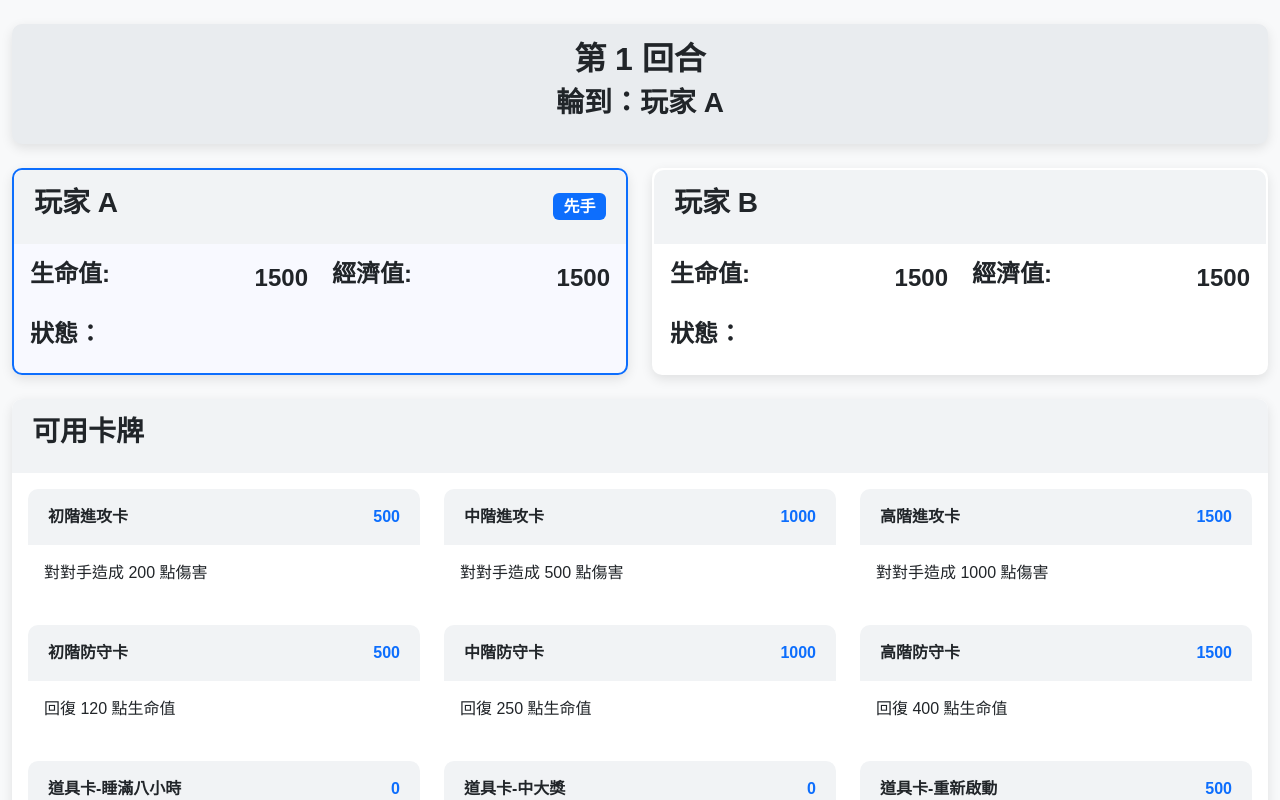
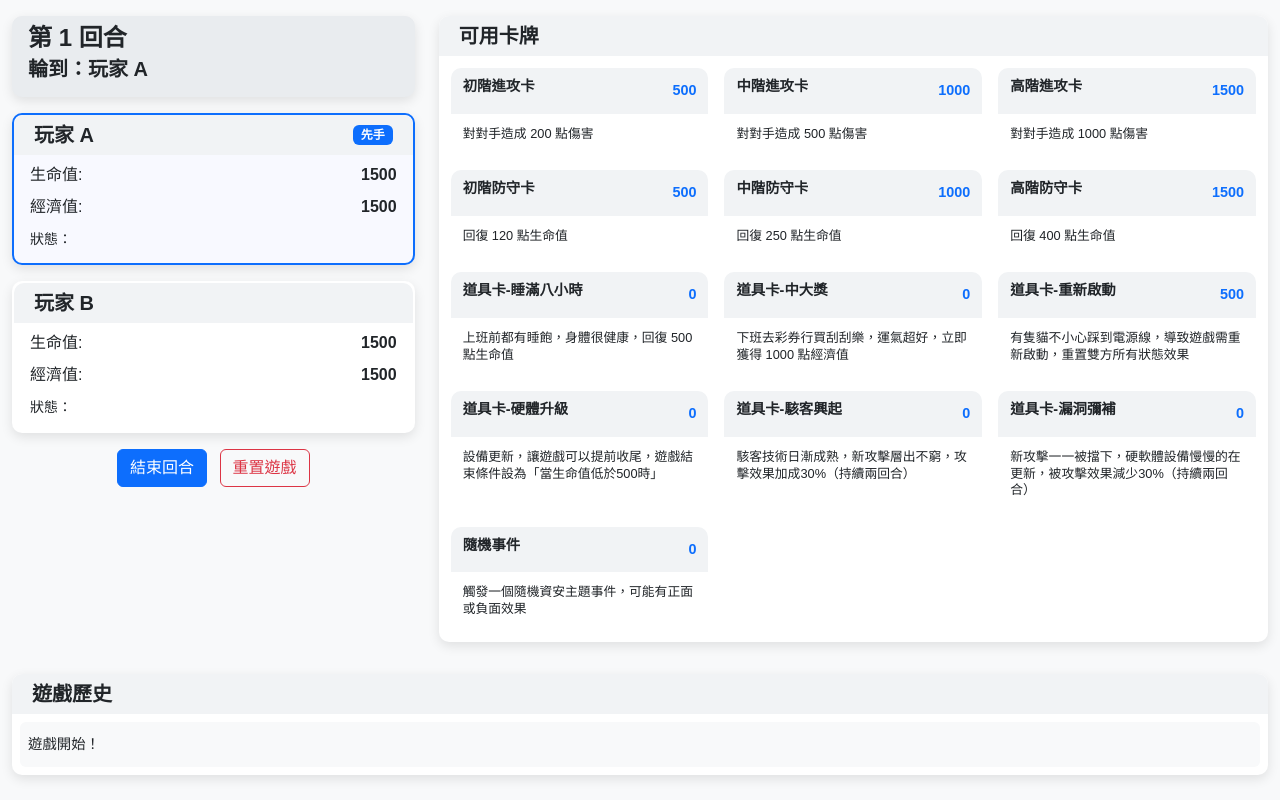
Before and after one commit to hsiaoeric0526/0416, a plain HTML site: page index.html in a window 1280 px wide. Both pictures are taken after a click on the button "開始遊戲". Shown: the top 800 px of the page. Drawn offline with nearby package versions, Linux system fonts and the light colour scheme.

Commit message:
半成品

```diff
--- a/index.html
+++ b/index.html
@@ -10,7 +10,7 @@
 </head>
 
 <body>
-    <div class="container-fluid py-4">
+    <div class="container-fluid py-3">
         <!-- 遊戲初始化區域 -->
         <div id="game-init" class="row mb-4">
             <div class="col-12 text-center">
@@ -46,74 +46,84 @@
 
         <!-- 遊戲主區域 (初始隱藏) -->
         <div id="game-board" class="d-none">
+            <div class="main-content-wrapper">
+                <div class="row mb-3">
+                    <!-- 左側面板：玩家狀態 + 回合信息 -->
+                    <div class="col-md-4">
                         <!-- 回合指示器 -->
-            <div class="row mb-4">
-                <div class="col-12 text-center">
+                        <div class="mb-3">
                             <div class="turn-indicator card shadow">
-                        <div class="card-body">
-                            <h2 class="mb-0">第 <span id="turn-counter">1</span> 回合</h2>
-                            <h3 class="current-player mt-2">輪到：<span id="current-player-name">玩家 A</span></h3>
+                                <div class="card-body py-2">
+                                    <h4 class="mb-0">第 <span id="turn-counter">1</span> 回合</h4>
+                                    <h5 class="current-player mt-1">輪到：<span id="current-player-name">玩家 A</span></h5>
+                                </div>
+                            </div>
+                        </div>
+
+                        <!-- 玩家狀態 -->
+                        <div class="player-panels">
+                            <div id="player-a-panel" class="player-panel card shadow active-player mb-3">
+                                <div class="card-header py-2 d-flex justify-content-between align-items-center">
+                                    <h5 id="player-a-display-name" class="mb-0">玩家 A</h5>
+                                    <span class="badge bg-primary">先手</span>
+                                </div>
+                                <div class="card-body py-2">
+                                    <div class="d-flex justify-content-between align-items-center mb-2">
+                                        <span>生命值:</span>
+                                        <span id="player-a-health" class="fw-bold">1500</span>
+                                    </div>
+                                    <div class="d-flex justify-content-between align-items-center mb-2">
+                                        <span>經濟值:</span>
+                                        <span id="player-a-economy" class="fw-bold">1500</span>
+                                    </div>
+                                    <div class="status-area mt-2">
+                                        <small>狀態：</small>
+                                        <div id="player-a-status" class="mt-1 d-flex flex-wrap gap-1">
+                                            <!-- 狀態會在這裡動態添加 -->
                                         </div>
                                     </div>
                                 </div>
                             </div>
 
-            <!-- 玩家狀態 -->
-            <div class="row mb-4">
-                <div class="col-lg-6 mb-3 mb-lg-0">
-                    <div id="player-a-panel" class="player-panel card shadow active-player">
-                        <div class="card-header d-flex justify-content-between align-items-center">
-                            <h3 id="player-a-display-name">玩家 A</h3>
-                            <span class="badge bg-primary fs-6">先手</span>
+                            <div id="player-b-panel" class="player-panel card shadow">
+                                <div class="card-header py-2">
+                                    <h5 id="player-b-display-name" class="mb-0">玩家 B</h5>
                                 </div>
-                        <div class="card-body">
-                            <div class="row">
-                                <div class="col-6">
+                                <div class="card-body py-2">
                                     <div class="d-flex justify-content-between align-items-center mb-2">
-                                        <h4>生命值:</h4>
-                                        <span id="player-a-health" class="fs-4 fw-bold">1500</span>
+                                        <span>生命值:</span>
+                                        <span id="player-b-health" class="fw-bold">1500</span>
                                     </div>
+                                    <div class="d-flex justify-content-between align-items-center mb-2">
+                                        <span>經濟值:</span>
+                                        <span id="player-b-economy" class="fw-bold">1500</span>
                                     </div>
-                                <div class="col-6">
-                                    <div class="d-flex justify-content-between align-items-center mb-2">
-                                        <h4>經濟值:</h4>
-                                        <span id="player-a-economy" class="fs-4 fw-bold">1500</span>
-                                    </div>
-                                </div>
-                            </div>
-                            <div class="status-area mt-3">
-                                <h4>狀態：</h4>
-                                <div id="player-a-status" class="mt-2 d-flex flex-wrap gap-2">
+                                    <div class="status-area mt-2">
+                                        <small>狀態：</small>
+                                        <div id="player-b-status" class="mt-1 d-flex flex-wrap gap-1">
                                             <!-- 狀態會在這裡動態添加 -->
                                         </div>
                                     </div>
                                 </div>
                             </div>
-                </div>
-                <div class="col-lg-6">
-                    <div id="player-b-panel" class="player-panel card shadow">
-                        <div class="card-header">
-                            <h3 id="player-b-display-name">玩家 B</h3>
-                        </div>
-                        <div class="card-body">
-                            <div class="row">
-                                <div class="col-6">
-                                    <div class="d-flex justify-content-between align-items-center mb-2">
-                                        <h4>生命值:</h4>
-                                        <span id="player-b-health" class="fs-4 fw-bold">1500</span>
-                                    </div>
-                                </div>
-                                <div class="col-6">
-                                    <div class="d-flex justify-content-between align-items-center mb-2">
-                                        <h4>經濟值:</h4>
-                                        <span id="player-b-economy" class="fs-4 fw-bold">1500</span>
+
+                            <!-- 遊戲控制按鈕 -->
+                            <div class="text-center mt-3">
+                                <button id="end-turn" class="btn btn-primary me-2">結束回合</button>
+                                <button id="reset-game" class="btn btn-outline-danger">重置遊戲</button>
                             </div>
                         </div>
                     </div>
-                            <div class="status-area mt-3">
-                                <h4>狀態：</h4>
-                                <div id="player-b-status" class="mt-2 d-flex flex-wrap gap-2">
-                                    <!-- 狀態會在這裡動態添加 -->
+
+                    <!-- 右側面板：卡牌選擇區域 -->
+                    <div class="col-md-8">
+                        <div class="card shadow h-100">
+                            <div class="card-header py-2">
+                                <h5 class="mb-0">可用卡牌</h5>
+                            </div>
+                            <div class="card-body cards-container">
+                                <div id="card-container" class="row row-cols-1 row-cols-md-2 row-cols-lg-3 g-3">
+                                    <!-- 卡牌將在這裡動態生成 -->
                                 </div>
                             </div>
                         </div>
@@ -121,40 +131,15 @@
                 </div>
             </div>
 
-            <!-- 卡牌選擇區域 -->
-            <div class="row mb-4">
+            <!-- 遊戲歷史記錄 (可滾動) -->
+            <div class="row mt-3">
                 <div class="col-12">
                     <div class="card shadow">
-                        <div class="card-header">
-                            <h3>可用卡牌</h3>
+                        <div class="card-header py-2">
+                            <h5 class="mb-0">遊戲歷史</h5>
                         </div>
-                        <div class="card-body">
-                            <div id="card-container" class="row row-cols-1 row-cols-md-2 row-cols-lg-3 g-4">
-                                <!-- 卡牌將在這裡動態生成 -->
-                            </div>
-                        </div>
-                    </div>
-                </div>
-            </div>
-
-            <!-- 遊戲控制按鈕 -->
-            <div class="row mb-4">
-                <div class="col-12 text-center">
-                    <button id="end-turn" class="btn btn-primary btn-lg me-2">結束回合</button>
-                    <button id="reset-game" class="btn btn-outline-danger btn-lg">重置遊戲</button>
-                </div>
-            </div>
-
-            <!-- 遊戲歷史記錄 -->
-            <div class="row">
-                <div class="col-12">
-                    <div class="card shadow">
-                        <div class="card-header">
-                            <h3>遊戲歷史</h3>
-                        </div>
-                        <div class="card-body">
-                            <div id="game-history" class="p-3 bg-light rounded"
-                                style="max-height: 200px; overflow-y: auto;">
+                        <div class="card-body p-2">
+                            <div id="game-history" class="p-2 bg-light rounded history-container">
                                 <!-- 歷史記錄將在這裡動態添加 -->
                                 <div class="history-entry">遊戲開始！</div>
                             </div>
--- a/scripts/cardEffects.js
+++ b/scripts/cardEffects.js
@@ -505,11 +505,11 @@ const CardEffects = (() => {
             cardElement.innerHTML = `
                 <div class="card game-card h-100 ${!isAffordable ? 'card-disabled' : ''}" data-card-id="${card.id}">
                     <div class="card-header d-flex justify-content-between align-items-center">
-                        <span>${card.name}</span>
+                        <span class="card-title">${card.name}</span>
                         <span class="card-cost">${card.cost}</span>
                     </div>
                     <div class="card-body">
-                        <p class="card-text">${card.description}</p>
+                        <p class="card-text small mb-0">${card.description}</p>
                     </div>
                 </div>
             `;
--- a/styles.css
+++ b/styles.css
@@ -2,6 +2,8 @@
 body {
   background-color: #f8f9fa;
   font-family: "Microsoft JhengHei", "PingFang TC", sans-serif;
+  height: 100vh;
+  overflow-x: hidden;
 }
 
 h1,
@@ -31,11 +33,24 @@ h5 {
   padding: 1rem 1.25rem;
 }
 
+/* 主內容區域 */
+.main-content-wrapper {
+  min-height: calc(100vh - 250px);
+  display: flex;
+  flex-direction: column;
+}
+
 /* 玩家面板樣式 */
 .player-panel {
-  height: 100%;
   background-color: #fff;
   border: 2px solid transparent;
+  transition: all 0.3s ease;
+}
+
+.player-panels {
+  height: 100%;
+  display: flex;
+  flex-direction: column;
 }
 
 .active-player {
@@ -45,9 +60,12 @@ h5 {
 
 /* 狀態標籤樣式 */
 .status-badge {
-  font-size: 0.85rem;
-  padding: 0.25rem 0.75rem;
+  font-size: 0.8rem;
+  padding: 0.1rem 0.5rem;
   border-radius: 25px;
+  margin-right: 2px;
+  margin-bottom: 2px;
+  display: inline-block;
 }
 
 .buff {
@@ -61,10 +79,17 @@ h5 {
 }
 
 /* 卡牌樣式 */
+.cards-container {
+  overflow-y: auto;
+  max-height: calc(100vh - 200px);
+  padding: 0.75rem;
+}
+
 .game-card {
   cursor: pointer;
   height: 100%;
   transition: transform 0.2s;
+  font-size: 0.9rem;
 }
 
 .game-card:hover {
@@ -73,11 +98,32 @@ h5 {
 
 .game-card .card-header {
   font-weight: bold;
+  padding: 0.5rem 0.75rem;
+}
+
+.game-card .card-body {
+  padding: 0.75rem;
+}
+
+.card-title {
+  font-size: 0.9rem;
+  overflow: hidden;
+  text-overflow: ellipsis;
+  white-space: nowrap;
+  max-width: 70%;
 }
 
 .card-cost {
   font-weight: 600;
   color: #0d6efd;
+  font-size: 0.9rem;
+}
+
+.card-text.small {
+  font-size: 0.8rem;
+  line-height: 1.3;
+  max-height: 100px;
+  overflow-y: auto;
 }
 
 .card-disabled {
@@ -95,9 +141,15 @@ h5 {
 }
 
 /* 遊戲歷史記錄 */
+.history-container {
+  max-height: 150px;
+  overflow-y: auto;
+}
+
 .history-entry {
-  padding: 0.5rem 0;
+  padding: 0.25rem 0;
   border-bottom: 1px solid #dee2e6;
+  font-size: 0.9rem;
 }
 
 .history-entry:last-child {
@@ -107,24 +159,44 @@ h5 {
 /* 響應式調整 */
 @media (max-width: 767.98px) {
   .container-fluid {
-    padding-left: 1rem;
-    padding-right: 1rem;
+    padding-left: 0.75rem;
+    padding-right: 0.75rem;
   }
 
   h1 {
-    font-size: 1.75rem;
+    font-size: 1.5rem;
   }
 
   h2 {
-    font-size: 1.5rem;
+    font-size: 1.3rem;
   }
 
   h3 {
-    font-size: 1.25rem;
+    font-size: 1.2rem;
   }
 
-  .btn-lg {
-    padding: 0.375rem 0.75rem;
+  h4 {
+    font-size: 1.1rem;
+  }
+
+  h5 {
     font-size: 1rem;
   }
+
+  .btn {
+    padding: 0.25rem 0.5rem;
+    font-size: 0.875rem;
+  }
+
+  .main-content-wrapper {
+    min-height: calc(100vh - 200px);
+  }
+
+  .cards-container {
+    max-height: 300px;
+  }
+
+  .history-container {
+    max-height: 100px;
+  }
 }
```
Lines whose indentation alone changed are shown as unchanged.
